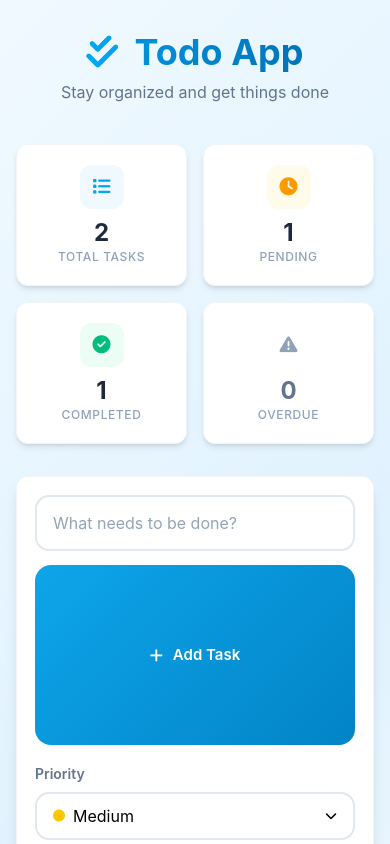
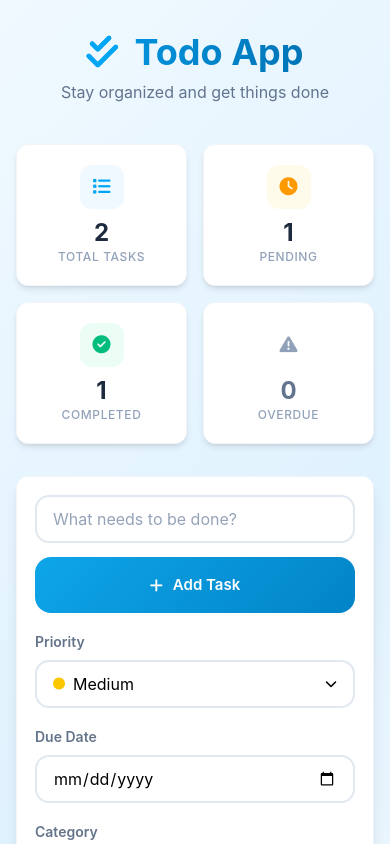
Before and after one commit to MostafaShora/Todo-App, an Angular app: page / in a window 390 px wide. Shown: the top 844 px of the page. Built offline with nearby package versions, Linux system fonts and the light colour scheme.

Commit message:
Refactor button and input styles for consistency in dimensions

```diff
--- a/src/app/components/add-task/add-task.css
+++ b/src/app/components/add-task/add-task.css
@@ -33,7 +33,7 @@
 }
 
 .btn-add {
-  flex: 0 0 180px;
+  width: 180px;
   height: 56px;
   border: none;
   border-radius: 16px;
@@ -172,7 +172,7 @@
   }
 
   .add-input {
-    height: 56px;
+    height: 48px;
     font-size: 16px;
   }
 
```
